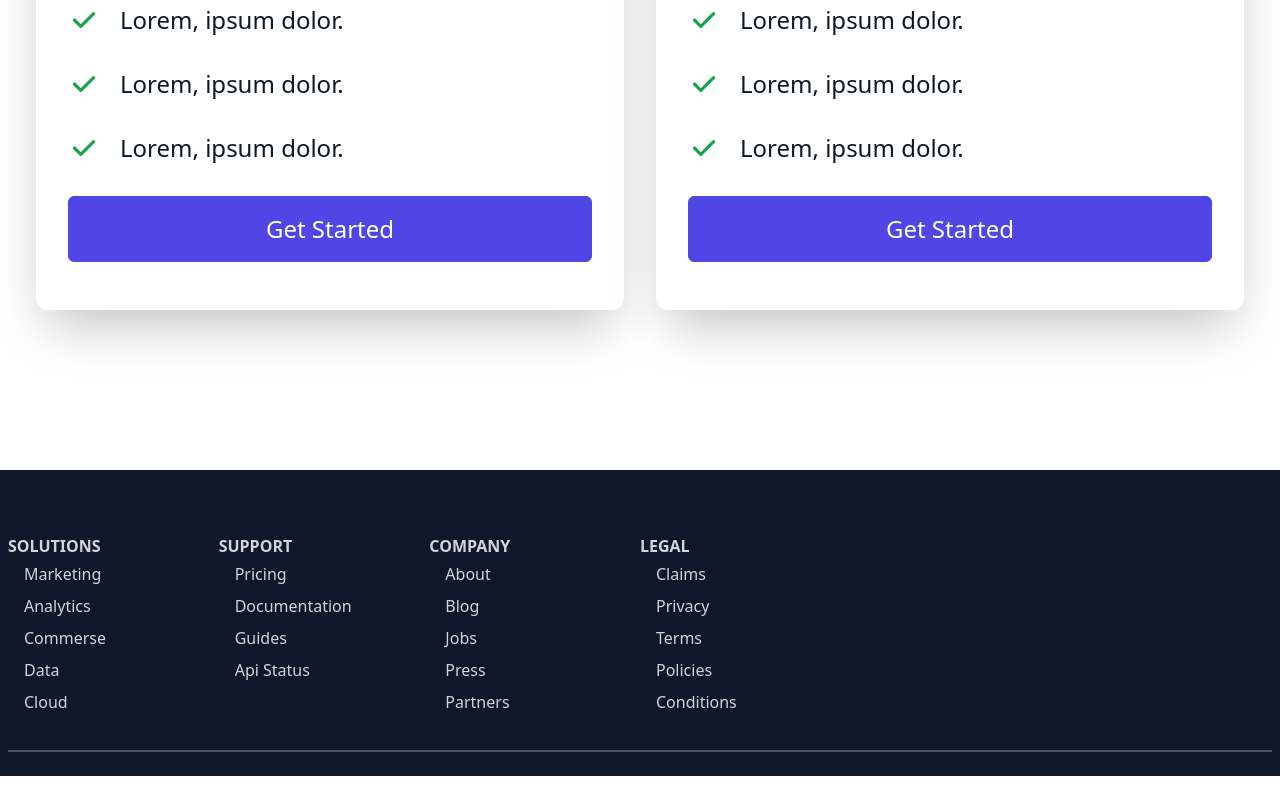
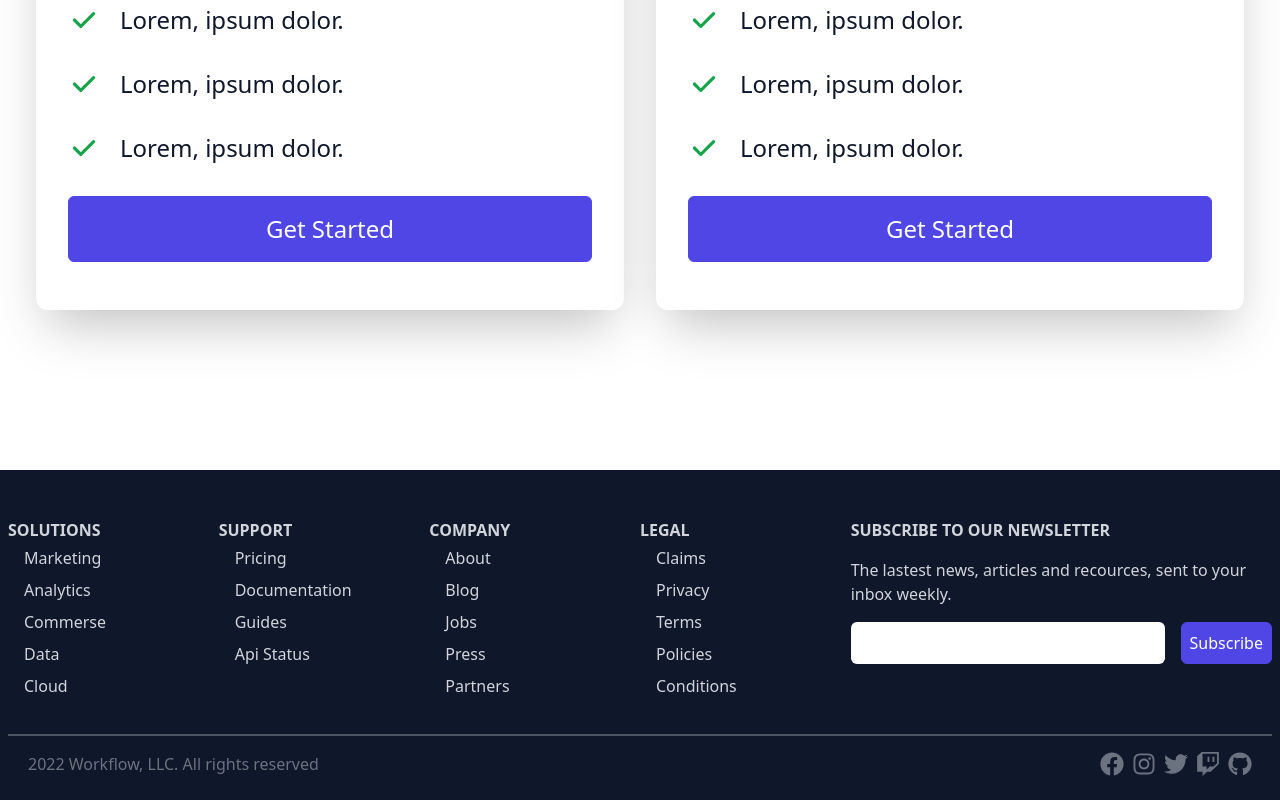
Before and after one commit to byKriz/tailwind-tutorial, a React (Vite) app: page / in a window 1280 px wide. Shown: the part 4194-4994 px from the top of the page. Before the commit the page ends 4970 px from the top, so only its background shows below. Built offline with nearby package versions, Linux system fonts and the light colour scheme.

Commit message:
terminando el footer

```diff
--- a/src/containers/Footer.jsx
+++ b/src/containers/Footer.jsx
@@ -10,7 +10,7 @@ import { ItemsBox } from "../components/ItemsBox";
 
 export const Footer = () => {
   return (
-    <div className="w-full mt-24 bg-slate-900 text-gray-300 py-6 px-2">
+    <footer className="w-full mt-24 bg-slate-900 text-gray-300 py-2 px-2">
       <div className="max-x-[1240px] mx-auto grid grid-cols-2 md:grid-cols-6 border-b-2 border-gray-600 py-8">
         <ItemsBox />
         <ItemsBox
@@ -25,7 +25,28 @@ export const Footer = () => {
           tittle="Legal"
           items={["Claims", "Privacy", "Terms", "Policies", "Conditions"]}
         />
+        <div className="col-span-2 pt-8 md:pt-2">
+          <p className=" font-bold uppercase">Subscribe to our newsletter</p>
+          <p className="py-4">
+            The lastest news, articles and recources, sent to your inbox weekly.
+          </p>
+          <form className="flex flex-col sm:flex-row">
+            <input className="w-full p-2 mr-4 rounded-md mb-4" type="email" />
+            <button className="p-2 mb-4">Subscribe</button>
+          </form>
+        </div>
       </div>
-    </div>
+
+      <div className="flex flex-col max-w-[1240px] px-2 py-4 m-auto justify-between sm:flex-row text-gray-500">
+        <p>2022 Workflow, LLC. All rights reserved</p>
+        <div className="flex justify-between sm:max-w-[360px] text-2xl gap-2 pt-2 sm:pt-0">
+          <FaFacebook className=" hover:text-white"/>
+          <FaInstagram className=" hover:text-white"/>
+          <FaTwitter className=" hover:text-white"/>
+          <FaTwitch className=" hover:text-white"/>
+          <FaGithub className=" hover:text-white"/>
+        </div>
+      </div>
+    </footer>
   );
 };
```
